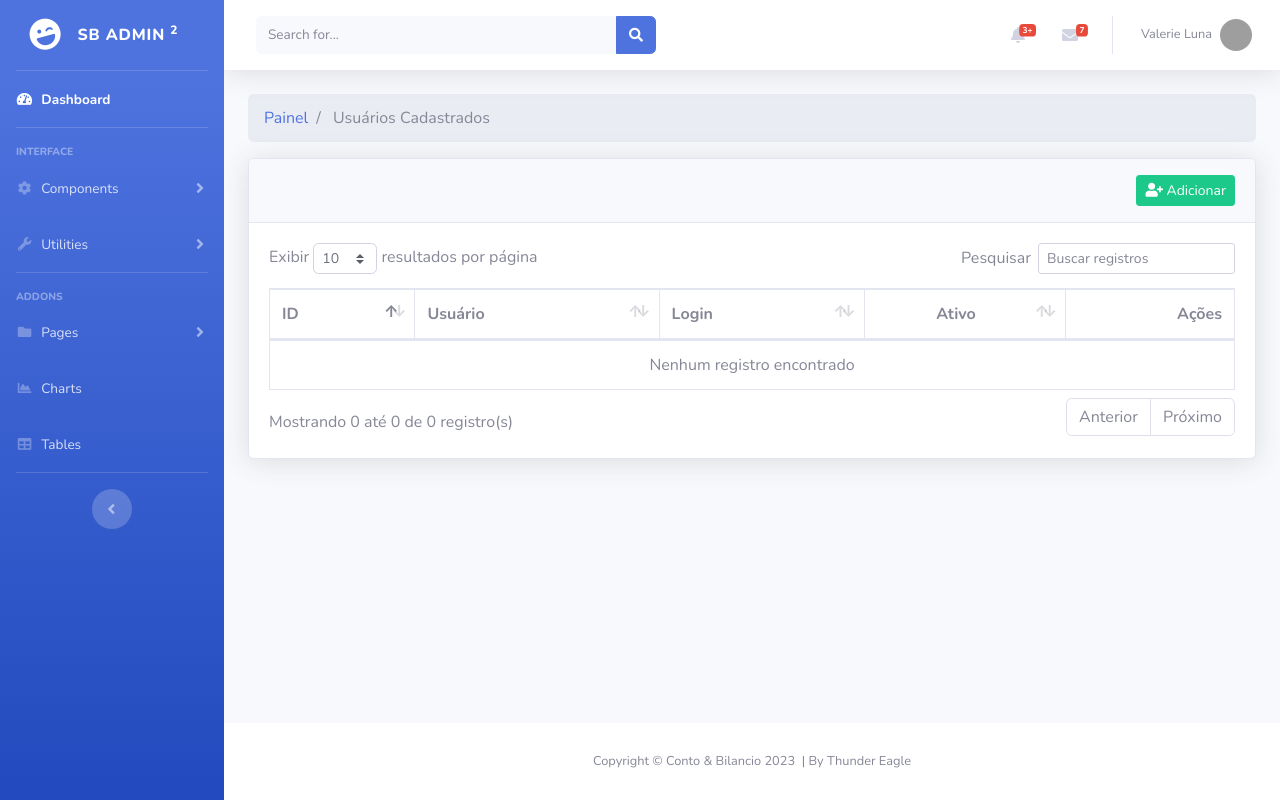
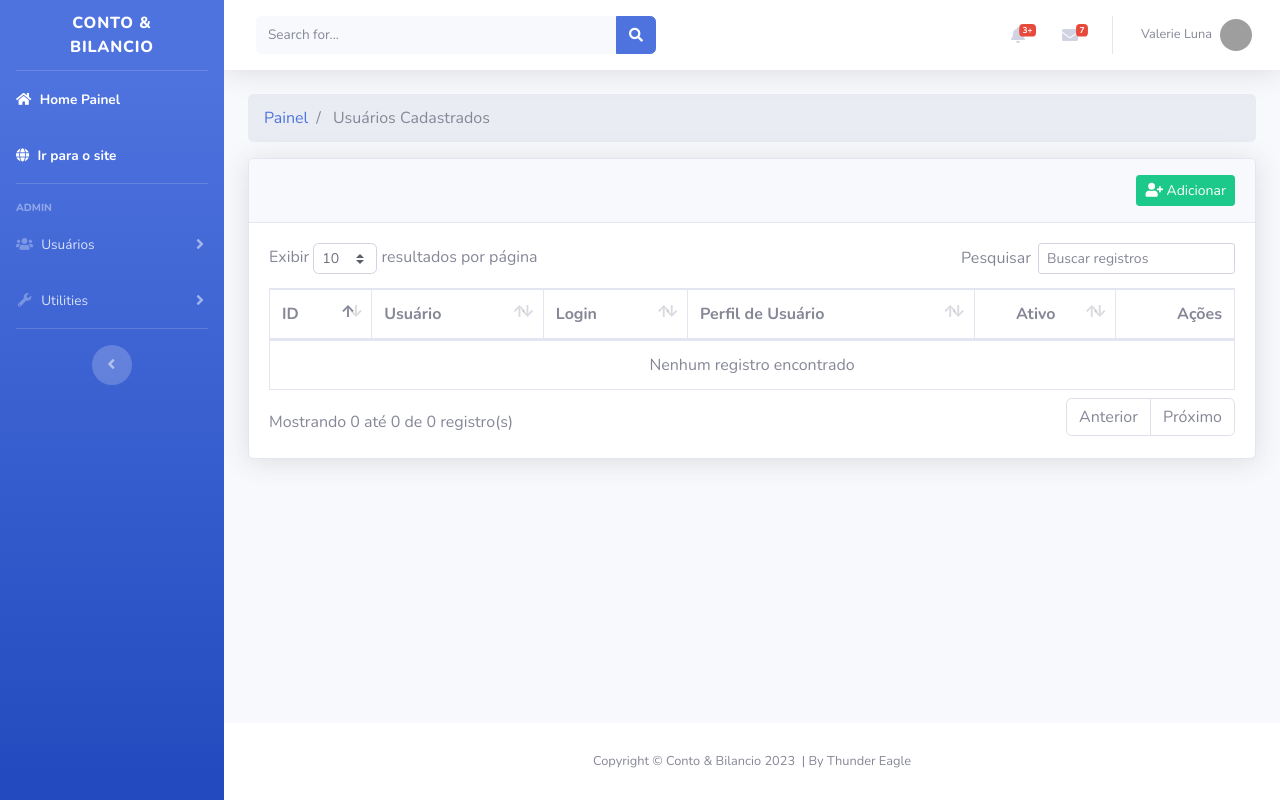
Before and after one commit to mayercordeiro/contoebilancio, a CodeIgniter app: page /codeigniter/usuarios in a window 1280 px wide. Run offline with CodeIgniter, Linux system fonts and the light colour scheme; the visitor is signed in with stand-in values (Sample User, id 1); data that the repository does not hold is empty; grey boxes are pictures that could not be loaded.

Commit message:
Módulo 3 | Concluído OK

```diff
--- a/application/controllers/Usuarios.php
+++ b/application/controllers/Usuarios.php
@@ -23,6 +23,10 @@
 			),
 			'usuarios' => $this->ion_auth->users()->result(),
 		);
+
+		// echo '<pre>';
+		// var_dump($data['usuarios']);
+		// die();
 
 		$this->load->view('layout/painel/header', $data);
 		$this->load->view('painel/usuarios/index');
@@ -142,6 +146,27 @@
 		}
 	}
 
+	public function del($user_id = NULL)
+	{
+		if (!$user_id || !$this->ion_auth->user($user_id)->row()) {
+			$this->session->set_flashdata('error', 'Usuário não encontrado');
+			redirect('usuarios');
+		}
+
+		if ($this->ion_auth->is_admin($user_id)) {
+			$this->session->set_flashdata('error', 'Ação não permitida, este usuário é um administrador');
+			redirect('usuarios');
+		}
+
+		if ($this->ion_auth->delete_user($user_id)) {
+			$this->session->set_flashdata('sucesso', 'Usuário excluído com sucesso');
+			redirect('usuarios');
+		} else {
+			$this->session->set_flashdata('error', 'Ação não permitida');
+			redirect('usuarios');
+		}
+	}
+
 	public function email_check($email)
 	{
 		$usuario_id = $this->input->post('usuario_id');
--- a/application/views/layout/painel/header.php
+++ b/application/views/layout/painel/header.php
@@ -8,6 +8,13 @@
 	<meta name="viewport" content="width=device-width, initial-scale=1, shrink-to-fit=no">
 	<meta name="description" content="">
 	<meta name="author" content="">
+
+	<!-- Favicon -->
+	<link rel="icon" type="image/x-icon" href="<?php base_url('/favicon.ico') ?>">
+	<link rel="apple-touch-icon" sizes="180x180" href="<?php base_url('img/apple-touch-icon.png') ?>">
+	<link rel="icon" type="image/png" sizes="32x32" href="<?php base_url('img/favicon-32x32.png') ?>">
+	<link rel="icon" type="image/png" sizes="16x16" href="<?php base_url('img/favicon-16x16.png') ?>">
+	<link rel="manifest" href="<?php base_url('/site.webmanifest') ?>">
 
 	<?php echo (isset($titulo) ? '<title>Conto & Bilancio | ' . $titulo . '</title>' : '<title>Painel Conto & Bilancio</title>') ?>
 
--- a/application/views/layout/painel/sidebar.php
+++ b/application/views/layout/painel/sidebar.php
@@ -3,10 +3,7 @@
 
 	<!-- Sidebar - Brand -->
 	<a class="sidebar-brand d-flex align-items-center justify-content-center" href="<?php echo base_url('/painel'); ?>">
-		<div class="sidebar-brand-icon rotate-n-15">
-			<i class="fas fa-laugh-wink"></i>
-		</div>
-		<div class="sidebar-brand-text mx-3">SB Admin <sup>2</sup></div>
+		<div class="sidebar-brand-text mx-3">Conto & Bilancio</div>
 	</a>
 
 	<!-- Divider -->
@@ -14,9 +11,14 @@
 
 	<!-- Nav Item - Dashboard -->
 	<li class="nav-item active">
-		<a class="nav-link" href="/codeigniter">
-			<i class="fas fa-fw fa-tachometer-alt"></i>
-			<span>Dashboard</span></a>
+		<a class="nav-link" href="<?= base_url('/painel') ?>">
+			<i class="fa fa-home"></i>
+			<span>Home Painel</span></a>
+	</li>
+	<li class="nav-item active">
+		<a class="nav-link" href="<?= base_url('/') ?>">
+			<i class="fa fa-globe"></i>
+			<span>Ir para o site</span></a>
 	</li>
 
 	<!-- Divider -->
@@ -24,20 +26,19 @@
 
 	<!-- Heading -->
 	<div class="sidebar-heading">
-		Interface
+		Admin
 	</div>
 
 	<!-- Nav Item - Pages Collapse Menu -->
 	<li class="nav-item">
 		<a class="nav-link collapsed" href="#" data-toggle="collapse" data-target="#collapseTwo" aria-expanded="true" aria-controls="collapseTwo">
-			<i class="fas fa-fw fa-cog"></i>
-			<span>Components</span>
+			<i class="fa fa-users"></i>
+			<span>Usuários</span>
 		</a>
 		<div id="collapseTwo" class="collapse" aria-labelledby="headingTwo" data-parent="#accordionSidebar">
 			<div class="bg-white py-2 collapse-inner rounded">
-				<h6 class="collapse-header">Custom Components:</h6>
-				<a class="collapse-item" href="<?php echo base_url('/usuarios'); ?>">Usuários</a>
-				<a class="collapse-item" href="cards.html">Cards</a>
+				<a class="collapse-item" href="<?php echo base_url('/usuarios/add'); ?>">Adicionar Usuário</a>
+				<a class="collapse-item" href="<?php echo base_url('/usuarios'); ?>">Usuários Cadastrados</a>
 			</div>
 		</div>
 	</li>
@@ -62,47 +63,8 @@
 	<!-- Divider -->
 	<hr class="sidebar-divider">
 
-	<!-- Heading -->
-	<div class="sidebar-heading">
-		Addons
-	</div>
-
-	<!-- Nav Item - Pages Collapse Menu -->
-	<li class="nav-item">
-		<a class="nav-link collapsed" href="#" data-toggle="collapse" data-target="#collapsePages" aria-expanded="true" aria-controls="collapsePages">
-			<i class="fas fa-fw fa-folder"></i>
-			<span>Pages</span>
-		</a>
-		<div id="collapsePages" class="collapse" aria-labelledby="headingPages" data-parent="#accordionSidebar">
-			<div class="bg-white py-2 collapse-inner rounded">
-				<h6 class="collapse-header">Login Screens:</h6>
-				<a class="collapse-item" href="login.html">Login</a>
-				<a class="collapse-item" href="register.html">Register</a>
-				<a class="collapse-item" href="forgot-password.html">Forgot Password</a>
-				<div class="collapse-divider"></div>
-				<h6 class="collapse-header">Other Pages:</h6>
-				<a class="collapse-item" href="404.html">404 Page</a>
-				<a class="collapse-item" href="blank.html">Blank Page</a>
-			</div>
-		</div>
-	</li>
-
-	<!-- Nav Item - Charts -->
-	<li class="nav-item">
-		<a class="nav-link" href="charts.html">
-			<i class="fas fa-fw fa-chart-area"></i>
-			<span>Charts</span></a>
-	</li>
-
-	<!-- Nav Item - Tables -->
-	<li class="nav-item">
-		<a class="nav-link" href="tables.html">
-			<i class="fas fa-fw fa-table"></i>
-			<span>Tables</span></a>
-	</li>
-
 	<!-- Divider -->
-	<hr class="sidebar-divider d-none d-md-block">
+	<!-- <hr class="sidebar-divider d-none d-md-block"> -->
 
 	<!-- Sidebar Toggler (Sidebar) -->
 	<div class="text-center d-none d-md-inline">
--- a/application/views/painel/usuarios/edit.php
+++ b/application/views/painel/usuarios/edit.php
@@ -109,6 +109,10 @@
 							); ?>
 						</div>
 
+						<div class="alert alert-secondary">
+							Se não deseja altera sua senha deixe os campos senha e confirmar senha sem preencher.
+						</div>
+
 						<input type="hidden" name="usuario_id" value="<?php echo $usuario->id ?>">
 					</div>
 
--- a/application/views/painel/usuarios/index.php
+++ b/application/views/painel/usuarios/index.php
@@ -38,7 +38,7 @@
 		<?php if ($message = $this->session->flashdata('error')) : ?>
 			<div class="row">
 				<div class="col-md-12">
-					<div class="alert alert-warning alert-dismissible fade show" role="alert">
+					<div class="alert alert-danger alert-dismissible fade show" role="alert">
 						<strong>
 							<i class="fa fa-exclamation-triangle" aria-hidden="true"></i>
 							<?php echo $message . '!' ?>
@@ -66,6 +66,7 @@
 								<th>ID</th>
 								<th>Usuário</th>
 								<th>Login</th>
+								<th>Perfil de Usuário</th>
 								<th class="text-center">Ativo</th>
 								<th class="text-right no-sort">Ações</th>
 							</tr>
@@ -76,16 +77,35 @@
 									<td><?= $user->id ?></td>
 									<td><?= $user->username ?></td>
 									<td><?= $user->email ?></td>
+									<td><?= ($this->ion_auth->is_admin($user->id)) ? 'Administrador' : 'Colaborador' ?></td>
 									<td class="text-center pr-4"><?= ($user->active == 1) ? '<span class="badge badge-success">Sim</span>' : '<span class="badge badge-danger">Não</span>' ?></td>
 									<td class="text-right">
 										<a title="Editar" href="<?php echo base_url('usuarios/edit/' . $user->id); ?>" class="btn btn-sm btn-primary">
 											<i class="fas fa-user-edit"></i>
 										</a>
-										<a title="Excluir" href="" class="btn btn-sm btn-danger">
+										<a title="Excluir" href="javascript(void)" data-toggle="modal" data-target="#user-<?= $user->id; ?>" class=" btn btn-sm btn-danger">
 											<i class="fas fa-user-times"></i>
 										</a>
 									</td>
 								</tr>
+
+								<div class="modal fade" id="user-<?= $user->id; ?>" tabindex="-1" role="dialog" aria-labelledby="exampleModalLabel" aria-hidden="true">
+									<div class="modal-dialog" role="document">
+										<div class="modal-content">
+											<div class="modal-header">
+												<h5 class="modal-title" id="exampleModalLabel">Tem certeza que deseja excluir?</h5>
+												<button class="close" type="button" data-dismiss="modal" aria-label="Close">
+													<span aria-hidden="true">×</span>
+												</button>
+											</div>
+											<div class="modal-body">Para exluir o usuário clique em <strong>"Sim"</strong></div>
+											<div class="modal-footer">
+												<button class="btn btn-secondary" type="button" data-dismiss="modal">Não</button>
+												<a class="btn btn-danger" href="<?= base_url("usuarios/del/" . $user->id) ?>">Sim</a>
+											</div>
+										</div>
+									</div>
+								</div>
 							<?php endforeach; ?>
 						</tbody>
 					</table>
```
Also changed, not shown: application/views/layout/painel/navbar.php (line endings or trailing spaces), public/favicon.ico (added), public/img/android-chrome-192x192.png (added), public/img/android-chrome-512x512.png (added), public/img/apple-touch-icon.png (added), public/img/favicon-16x16.png (added), public/img/favicon-32x32.png (added), public/img/site.webmanifest (added).
